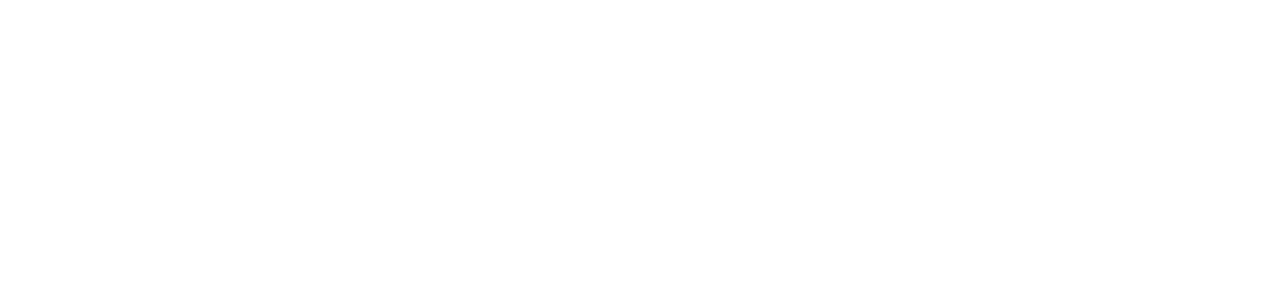
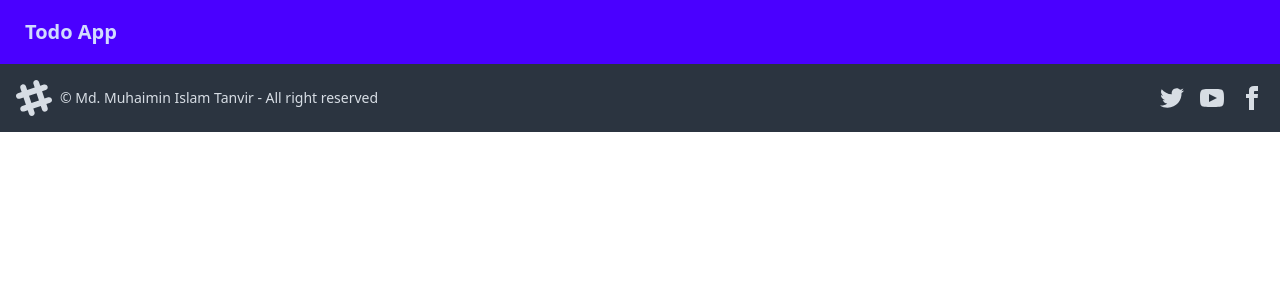
Before and after one commit to mitanvir05/to-do-app-tanvir-qtec, a React (Vite) app: page / in a window 1280 px wide. Shown: the top 300 px of the page. Built offline with nearby package versions, Linux system fonts and the light colour scheme.

Commit message:
navbar and footer added from daisyUi

```diff
--- a/src/components/Footer/Footer.jsx
+++ b/src/components/Footer/Footer.jsx
@@ -1,7 +1,18 @@
 const Footer = () => {
     return (
         <div>
-            <h1>Footer</h1>
+            <footer className=" static bottom-0 footer items-center container mx-auto text-center p-4 bg-neutral text-neutral-content">
+                <aside className="items-center grid-flow-col">
+                    <svg width="36" height="36" viewBox="0 0 24 24" xmlns="http://www.w3.org/2000/svg" fillRule="evenodd" clipRule="evenodd" className="fill-current"><path d="M22.672 15.226l-2.432.811.841 2.515c.33 1.019-.209 2.127-1.23 2.456-1.15.325-2.148-.321-2.463-1.226l-.84-2.518-5.013 1.677.84 2.517c.391 1.203-.434 2.542-1.831 2.542-.88 0-1.601-.564-1.86-1.314l-.842-2.516-2.431.809c-1.135.328-2.145-.317-2.463-1.229-.329-1.018.211-2.127 1.231-2.456l2.432-.809-1.621-4.823-2.432.808c-1.355.384-2.558-.59-2.558-1.839 0-.817.509-1.582 1.327-1.846l2.433-.809-.842-2.515c-.33-1.02.211-2.129 1.232-2.458 1.02-.329 2.13.209 2.461 1.229l.842 2.515 5.011-1.677-.839-2.517c-.403-1.238.484-2.553 1.843-2.553.819 0 1.585.509 1.85 1.326l.841 2.517 2.431-.81c1.02-.33 2.131.211 2.461 1.229.332 1.018-.21 2.126-1.23 2.456l-2.433.809 1.622 4.823 2.433-.809c1.242-.401 2.557.484 2.557 1.838 0 .819-.51 1.583-1.328 1.847m-8.992-6.428l-5.01 1.675 1.619 4.828 5.011-1.674-1.62-4.829z"></path></svg>
+                    <p> &copy; Md. Muhaimin Islam Tanvir - All right reserved</p>
+                </aside>
+                <nav className="grid-flow-col gap-4 md:place-self-center md:justify-self-end">
+                    <a><svg xmlns="http://www.w3.org/2000/svg" width="24" height="24" viewBox="0 0 24 24" className="fill-current"><path d="M24 4.557c-.883.392-1.832.656-2.828.775 1.017-.609 1.798-1.574 2.165-2.724-.951.564-2.005.974-3.127 1.195-.897-.957-2.178-1.555-3.594-1.555-3.179 0-5.515 2.966-4.797 6.045-4.091-.205-7.719-2.165-10.148-5.144-1.29 2.213-.669 5.108 1.523 6.574-.806-.026-1.566-.247-2.229-.616-.054 2.281 1.581 4.415 3.949 4.89-.693.188-1.452.232-2.224.084.626 1.956 2.444 3.379 4.6 3.419-2.07 1.623-4.678 2.348-7.29 2.04 2.179 1.397 4.768 2.212 7.548 2.212 9.142 0 14.307-7.721 13.995-14.646.962-.695 1.797-1.562 2.457-2.549z"></path></svg>
+                    </a>
+                    <a><svg xmlns="http://www.w3.org/2000/svg" width="24" height="24" viewBox="0 0 24 24" className="fill-current"><path d="M19.615 3.184c-3.604-.246-11.631-.245-15.23 0-3.897.266-4.356 2.62-4.385 8.816.029 6.185.484 8.549 4.385 8.816 3.6.245 11.626.246 15.23 0 3.897-.266 4.356-2.62 4.385-8.816-.029-6.185-.484-8.549-4.385-8.816zm-10.615 12.816v-8l8 3.993-8 4.007z"></path></svg></a>
+                    <a><svg xmlns="http://www.w3.org/2000/svg" width="24" height="24" viewBox="0 0 24 24" className="fill-current"><path d="M9 8h-3v4h3v12h5v-12h3.642l.358-4h-4v-1.667c0-.955.192-1.333 1.115-1.333h2.885v-5h-3.808c-3.596 0-5.192 1.583-5.192 4.615v3.385z"></path></svg></a>
+                </nav>
+            </footer>
         </div>
     );
 };
--- a/src/components/Home.jsx
+++ b/src/components/Home.jsx
@@ -1,9 +1,13 @@
 import { Outlet } from 'react-router-dom';
+import Navbar from './Navbar/Navbar';
+import Footer from './Footer/Footer';
 
 const Home = () => {
     return (
         <div>
+            <Navbar></Navbar>
             <Outlet></Outlet>
+            <Footer></Footer>
         </div>
     );
 };
--- a/src/components/Navbar/Navbar.jsx
+++ b/src/components/Navbar/Navbar.jsx
@@ -1,7 +1,9 @@
 const Navbar = () => {
     return (
         <div>
-            <h1>Navbar</h1>
+            <div className="navbar bg-primary text-primary-content">
+                <button className="btn btn-ghost text-xl">Todo App</button>
+            </div>
         </div>
     );
 };
```
